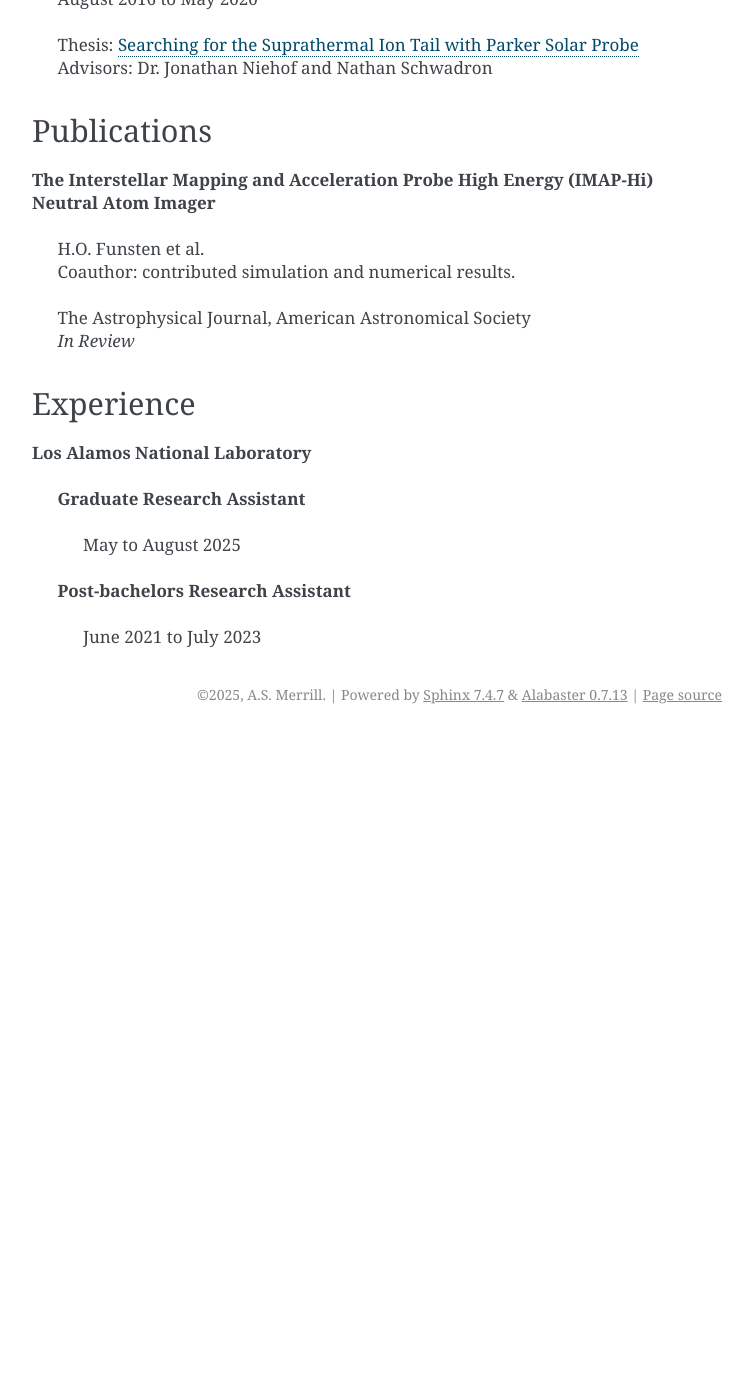
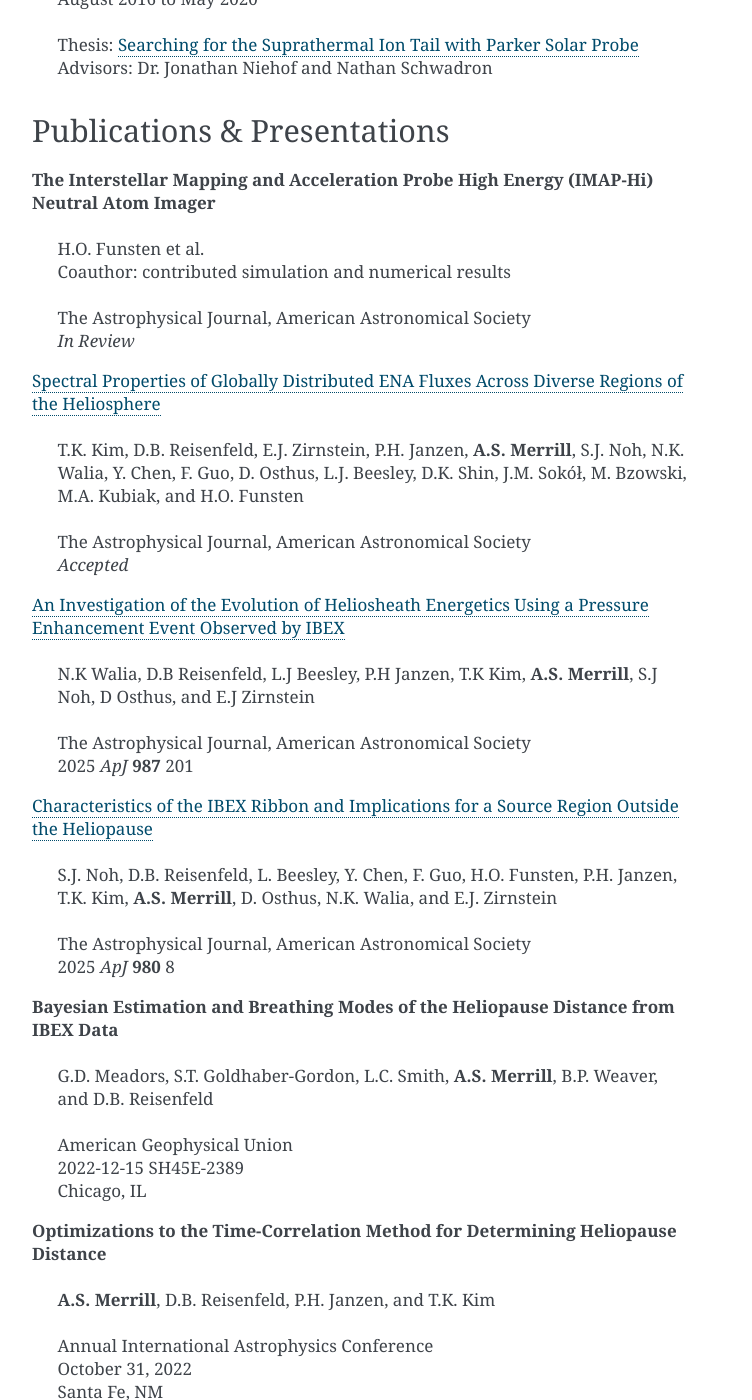
Before and after one commit to asher-m/asher-m.github.io, a Sphinx documentation site: the page built from source/cv.rst, in a window 1280 px wide and 1400 px high, scrolled down 674 px. Shown: the whole window, without its empty margins (388-1140 px from the left). Built offline with Sphinx 7.4.7, drawn with Linux system fonts in a browser that asks for light colours; before the commit the page ends 1408 px from its top, so only the background shows below that; some of the changed text lies outside the part shown.

Commit message:
cv: add publications

```diff
--- /dev/null
+++ b/requirements.txt
@@ -0,0 +1 @@
+sphinxcontrib-bibtex
--- a/source/conf.py
+++ b/source/conf.py
@@ -14,12 +14,17 @@ html_title = 'Asher Merrill'
 # -- General configuration ---------------------------------------------------
 # https://www.sphinx-doc.org/en/master/usage/configuration.html#general-configuration
 
-extensions = []
+extensions = [
+    'sphinxcontrib.bibtex',
+]
 
 templates_path = ['_templates']
 exclude_patterns = []
 
+#  -- sphinxcontrib-bibtex configuration --------------------------------------
+# https://pypi.org/project/sphinxcontrib-bibtex/
 
+bibtex_bibfiles = []
 
 # -- Options for HTML output -------------------------------------------------
 # https://www.sphinx-doc.org/en/master/usage/configuration.html#options-for-html-output
--- a/source/cv.rst
+++ b/source/cv.rst
@@ -9,14 +9,16 @@ Vitae
 Doctoral Student in Applied Mathematics
 
 
+
 Profiles
 --------
 
 | **Github**
-|    `asher-m on Github <https://github.com/asher-m>`_
+|   `asher-m on Github <https://github.com/asher-m>`_
 
 | **LinkedIn**
-|    `Asher Merrill on LinkedIn <https://www.linkedin.com/in/asher-merrill/>`_
+|   `Asher Merrill on LinkedIn <https://www.linkedin.com/in/asher-merrill/>`_
+
 
 
 Education
@@ -24,30 +26,77 @@ Education
 
 | **Applied Mathematics, Doctor of Philosophy**
 |
-|    University of Utah
-|    August 2023 to May 2028 (expected)
+|   University of Utah
+|   August 2023 to May 2028 (expected)
 |
-|    Research interests: computational mathematics, machine learning, inverse problems
+|   Research interests: computational mathematics, machine learning, inverse problems
 
 | **Physics, Bachelor of Science**
 |
-|    University of New Hampshire, *summa cum laude*
-|    August 2016 to May 2020
+|   University of New Hampshire, *summa cum laude*
+|   August 2016 to May 2020
 |
-|    Thesis: `Searching for the Suprathermal Ion Tail with Parker Solar Probe <https://scholars.unh.edu/honors/527/>`_
-|    Advisors: Dr. Jonathan Niehof and Nathan Schwadron
+|   Thesis: `Searching for the Suprathermal Ion Tail with Parker Solar Probe <https://scholars.unh.edu/honors/527/>`_
+|   Advisors: Dr. Jonathan Niehof and Nathan Schwadron
 
 
-Publications
-------------
+
+Publications & Presentations
+----------------------------
 
 | **The Interstellar Mapping and Acceleration Probe High Energy (IMAP-Hi) Neutral Atom Imager**
 |
-|    H.O. Funsten et al.
-|    Coauthor: contributed simulation and numerical results.
+|   H.O. Funsten et al.
+|   Coauthor: contributed simulation and numerical results
 |
-|    The Astrophysical Journal, American Astronomical Society
-|    *In Review*
+|   The Astrophysical Journal, American Astronomical Society
+|   *In Review*
+
+| `Spectral Properties of Globally Distributed ENA Fluxes Across Diverse Regions of the Heliosphere <https://doi.org/10.3847/1538-4357/ae0183>`_
+|
+|   T.K. Kim, D.B. Reisenfeld, E.J. Zirnstein, P.H. Janzen, **A.S. Merrill**, S.J. Noh, N.K. Walia, Y. Chen, F. Guo, D. Osthus, L.J. Beesley, D.K. Shin, J.M. Sokół, M. Bzowski, M.A. Kubiak, and H.O. Funsten
+|
+|   The Astrophysical Journal, American Astronomical Society
+|   *Accepted*
+
+| `An Investigation of the Evolution of Heliosheath Energetics Using a Pressure Enhancement Event Observed by IBEX <https://doi.org/10.3847/1538-4357/add476>`_
+|
+|   N.K Walia, D.B Reisenfeld, L.J Beesley, P.H Janzen, T.K Kim, **A.S. Merrill**, S.J Noh, D Osthus, and E.J Zirnstein
+|
+|   The Astrophysical Journal, American Astronomical Society
+|   2025 *ApJ* **987** 201
+
+| `Characteristics of the IBEX Ribbon and Implications for a Source Region Outside the Heliopause <https://doi.org/10.3847/1538-4357/ada36a>`_
+|
+|   S.J. Noh, D.B. Reisenfeld, L. Beesley, Y. Chen, F. Guo, H.O. Funsten, P.H. Janzen, T.K. Kim, **A.S. Merrill**, D. Osthus, N.K. Walia, and E.J. Zirnstein
+|
+|   The Astrophysical Journal, American Astronomical Society
+|   2025 *ApJ* **980** 8
+
+| **Bayesian Estimation and Breathing Modes of the Heliopause Distance from IBEX Data**
+|
+|   G.D. Meadors, S.T. Goldhaber-Gordon, L.C. Smith, **A.S. Merrill**, B.P. Weaver, and D.B. Reisenfeld
+|
+|   American Geophysical Union
+|   2022-12-15 SH45E-2389
+|   Chicago, IL
+
+| **Optimizations to the Time-Correlation Method for Determining Heliopause Distance**
+|
+|   **A.S. Merrill**, D.B. Reisenfeld, P.H. Janzen, and T.K. Kim
+|
+|   Annual International Astrophysics Conference
+|   October 31, 2022
+|   Santa Fe, NM
+
+| `Searching for the Suprathermal Ion Tail with Parker Solar Probe <https://scholars.unh.edu/honors/527/>`_
+|
+|   **A.S. Merrill**, J.T. Niehof, and N.A. Schwadron
+|
+|   Undergraduate Thesis
+|   May 15, 2020
+|   University of New Hampshire Scholar's Repository
+
 
 
 Experience
```
